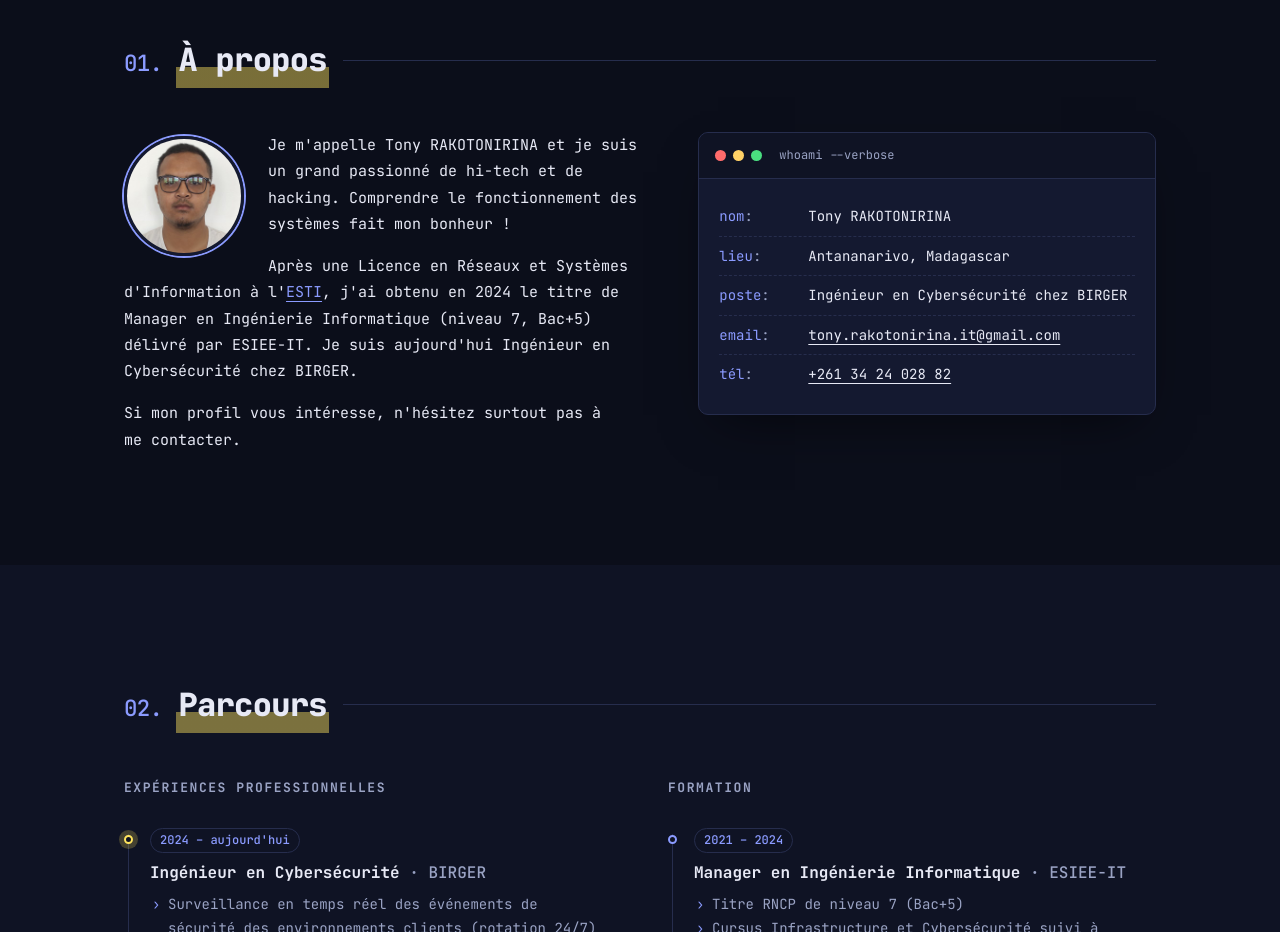
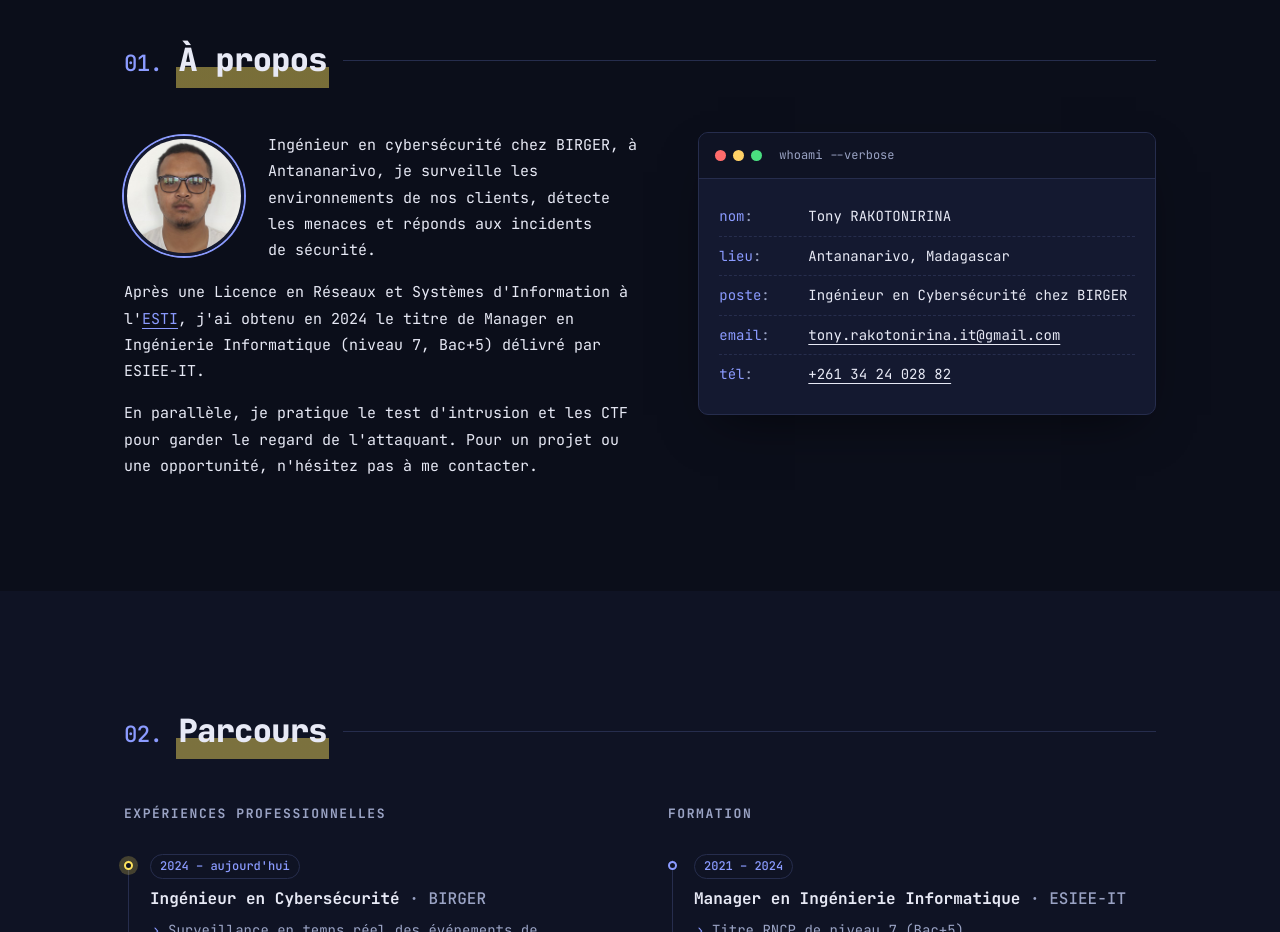
Before and after one commit to TonyRak/tonyrak.github.io, a plain HTML site: page index.html in a window 1280 px wide. Shown: the part 880-1812 px from the top of the page. Drawn offline with Linux system fonts and the light colour scheme.

Commit message:
À propos : texte plus professionnel, aligné sur l'accroche
Co-Authored-By: Claude Opus 5.5 <noreply@anthropic.com>

```diff
--- a/index.html
+++ b/index.html
@@ -90,16 +90,16 @@
                 <div class="about-text reveal">
                     <img class="avatar" src="assets/img/profile.jpg" alt="Portrait de Tony RAKOTONIRINA" width="160" height="160">
                     <p>
-                        Je m'appelle Tony RAKOTONIRINA et je suis un grand passionné de hi-tech et de hacking.
-                        Comprendre le fonctionnement des systèmes fait mon bonheur&nbsp;!
+                        Ingénieur en cybersécurité chez BIRGER, à Antananarivo, je surveille les environnements
+                        de nos clients, détecte les menaces et réponds aux incidents de sécurité.
                     </p>
                     <p>
                         Après une Licence en Réseaux et Systèmes d'Information à
                         l'<a href="http://www.esti.mg" target="_blank" rel="noopener">ESTI</a>,
                         j'ai obtenu en 2024 le titre de Manager en Ingénierie Informatique (niveau 7, Bac+5) délivré par ESIEE-IT.
-                        Je suis aujourd'hui Ingénieur en Cybersécurité chez BIRGER.
                     </p>
-                    <p>Si mon profil vous intéresse, n'hésitez surtout pas à me contacter.</p>
+                    <p>En parallèle, je pratique le test d'intrusion et les CTF pour garder le regard de l'attaquant.
+                        Pour un projet ou une opportunité, n'hésitez pas à me contacter.</p>
                 </div>
 
                 <div class="terminal reveal" role="group" aria-label="Fiche d'identité">
```
